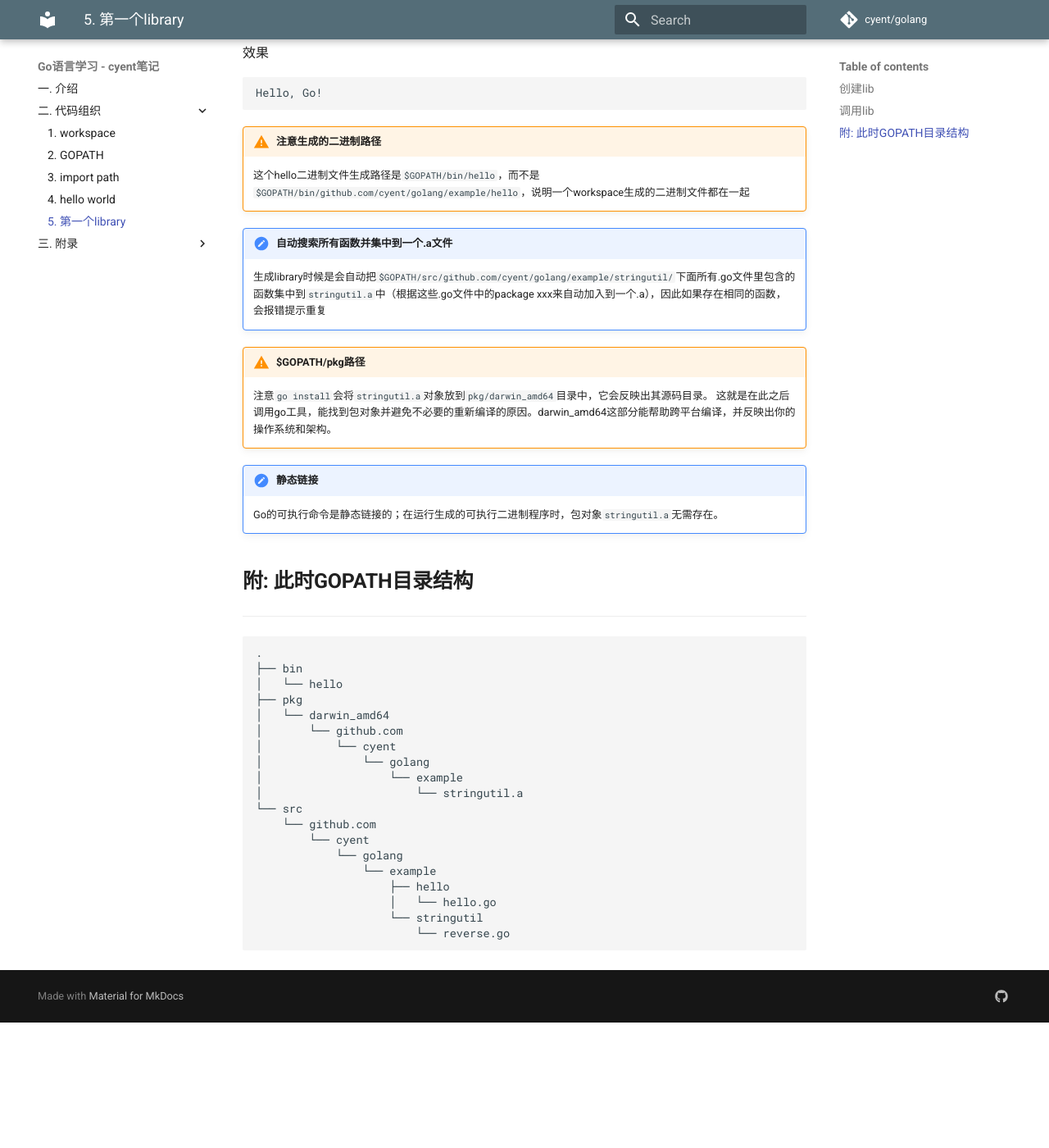
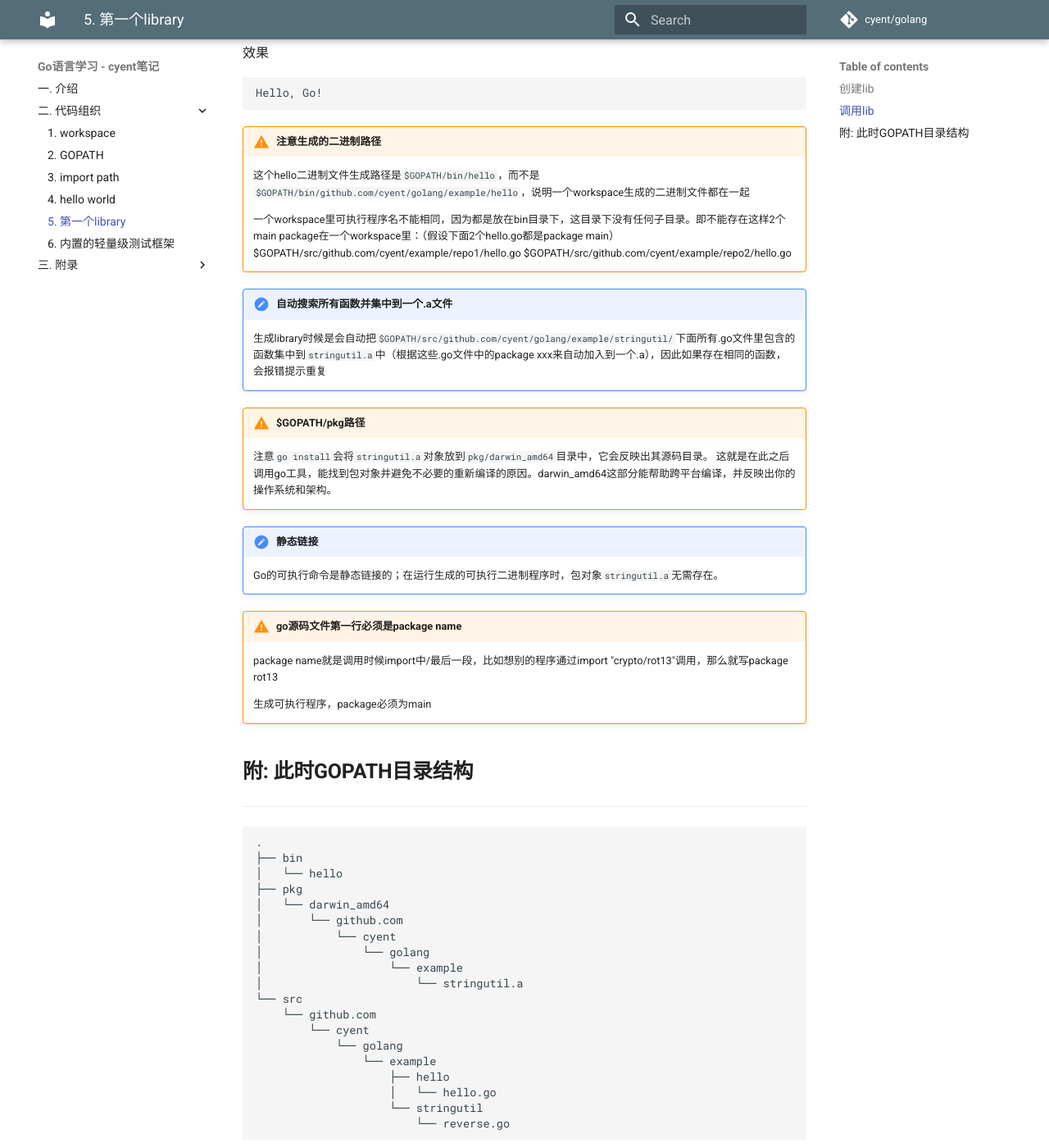
Before and after one commit to yxhsea/golang, an MkDocs documentation site: the page built from docs/organization/firstlib.md, in a window 1280 px wide and 1400 px high, scrolled down 1482 px. Shown: the whole window at 82% size. Built offline with MkDocs 1.6.1 and Material for MkDocs 9.7.7, drawn with Linux system fonts in a browser that asks for light colours; comment, search, counter and statistics services are not loaded; old or Windows-style settings are respelled for this version of MkDocs; before the commit the page ends 2729 px from its top, so only the background shows below that.

Commit message:
20171013

```diff
--- a/docs/organization/firstlib.md
+++ b/docs/organization/firstlib.md
@@ -71,6 +71,10 @@ Hello, Go!
 !!! warning "注意生成的二进制路径"
 	这个hello二进制文件生成路径是`$GOPATH/bin/hello`，而不是`$GOPATH/bin/github.com/cyent/golang/example/hello`，说明一个workspace生成的二进制文件都在一起
 
+	一个workspace里可执行程序名不能相同，因为都是放在bin目录下，这目录下没有任何子目录。即不能存在这样2个main package在一个workspace里：（假设下面2个hello.go都是package main）
+	$GOPATH/src/github.com/cyent/example/repo1/hello.go
+	$GOPATH/src/github.com/cyent/example/repo2/hello.go
+
 !!! note "自动搜索所有函数并集中到一个.a文件"
 	生成library时候是会自动把`$GOPATH/src/github.com/cyent/golang/example/stringutil/`下面所有.go文件里包含的函数集中到`stringutil.a`中（根据这些.go文件中的package xxx来自动加入到一个.a），因此如果存在相同的函数，会报错提示重复
 
@@ -79,6 +83,11 @@ Hello, Go!
 
 !!! note "静态链接"
 	Go的可执行命令是静态链接的；在运行生成的可执行二进制程序时，包对象`stringutil.a`无需存在。
+
+!!! warning "go源码文件第一行必须是package name"
+	package name就是调用时候import中/最后一段，比如想别的程序通过import "crypto/rot13"调用，那么就写package rot13
+
+	生成可执行程序，package必须为main
 
 ## **附: 此时GOPATH目录结构**
 
--- a/mkdocs.yml
+++ b/mkdocs.yml
@@ -61,6 +61,7 @@ pages:
         - 3. import path: organization/importpath.md
         - 4. hello world: organization/helloworld.md
         - 5. 第一个library: organization/firstlib.md
+        - 6. 内置的轻量级测试框架: organization/test.md
     - 三. 附录:
         - 1. 文档: appendix/doc.md
         - 2. 编码规范: appendix/code.md
```
Also changed, not shown: docs/organization/test.md (added, +56 -0 lines).
